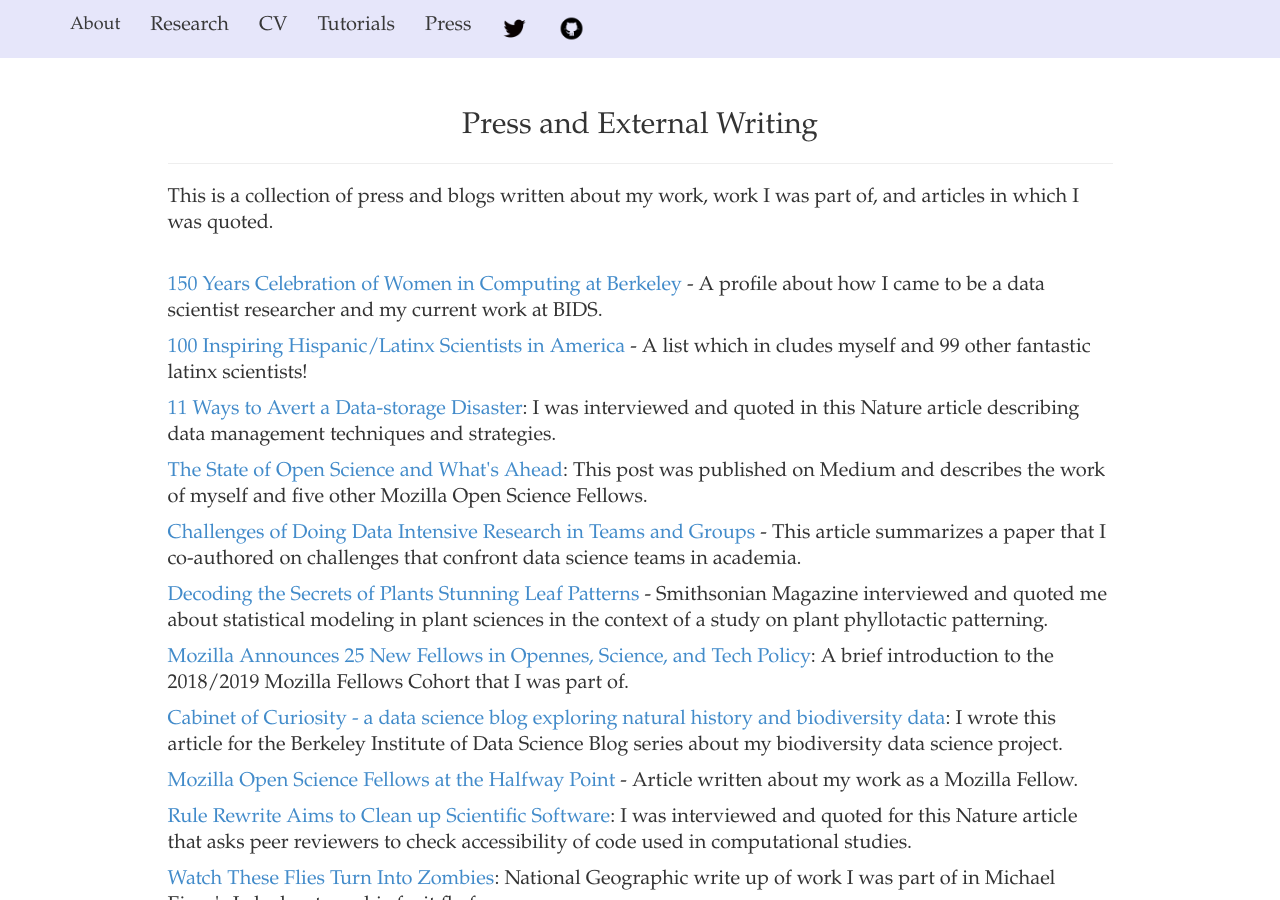
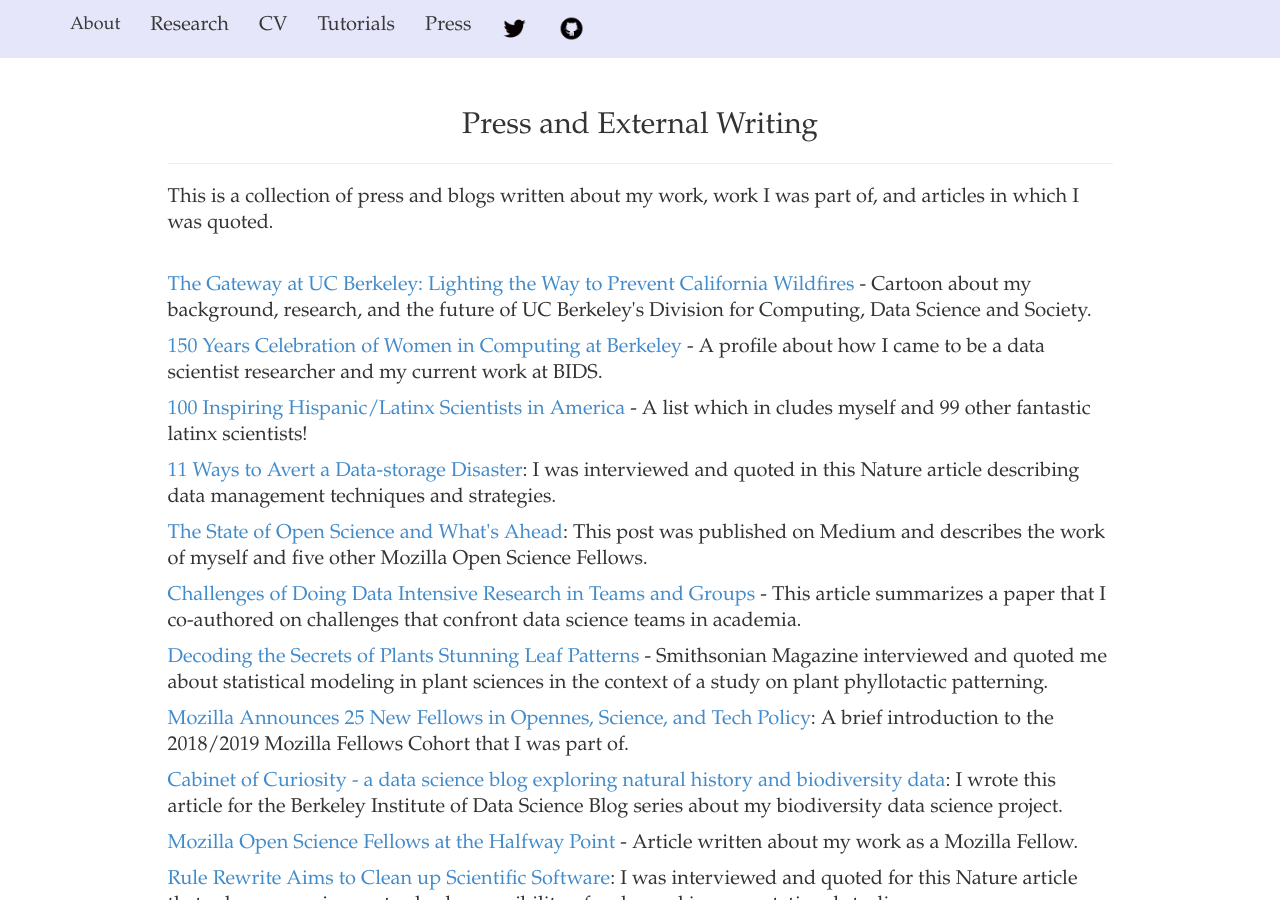
Before and after one commit to iamciera/creports, a Jekyll site: the page built from press/index.html, in a window 1280 px wide and 900 px high. Built offline with Jekyll 4.4.1, drawn with Linux system fonts in a browser that asks for light colours; nearby versions of some CDN libraries.

Commit message:
added a few more updates from July 2021

```diff
--- a/cv/index.html
+++ b/cv/index.html
@@ -259,6 +259,8 @@ layout: default
 				<hr />
 				<br />
 				<b>2021 - current</b><a href = "http://datasciencebydesign.org/"> Data Science by Design (DSxD)</a> Co-founder, Organizing Committee <br />
+				<b>2021</b> <a href = "https://eventfund.codeforscience.org/tracking-impact-and-measuring-success-in-data-education-events/">Assesment of Data Science Education Events </a> <br />
+				<b>2021</b> <a href = "https://sortee-github-hackathon.github.io/main-website/">Promoting Github use in EcoEvo </a> <br />
 				<b>2017 - current</b> BIDs Best Practices Working Group<br />
 				<b>2018 - current</b><a href = "https://www.textxd.org/"> TextXD Annual Conference</a> Organizing Committee<br />
 				<b>2019 - current</b> ADSA CDN Executive Commitee<br />
--- a/press/index.html
+++ b/press/index.html
@@ -15,6 +15,7 @@ layout: default
 			<hr />
 			<p>This is a collection of press and blogs written about my work, work I was part of, and articles in which I was quoted.</p>
 			<br>
+			<p><a href='https://www.youtube.com/watch?v=kJa8UJ-udu8&ab_channel=UCBerkeley%3ALighttheWay'>The Gateway at UC Berkeley: Lighting the Way to Prevent California Wildfires</a> - Cartoon  about my background, research, and the future of UC Berkeley's Division for Computing, Data Science and Society.</p>
 			<p><a href='https://data.berkeley.edu/people/ciera-martinez'>150 Years Celebration of Women in Computing at Berkeley</a> - A profile about how I came to be a data scientist researcher and my current work at BIDS.</p>
 			<p><a href='http://crosstalk.cell.com/blog/100-inspiring-hispanic-latinx-scientists-in-america'>100 Inspiring Hispanic/Latinx Scientists in America</a> - A list which in cludes myself and 99 other fantastic latinx scientists!</p>
 			<p><a href='https://www.nature.com/articles/d41586-019-01040-w'>11 Ways to Avert a Data-storage Disaster</a>:  I was interviewed and quoted in this Nature article describing data management techniques and strategies.</p>
```
